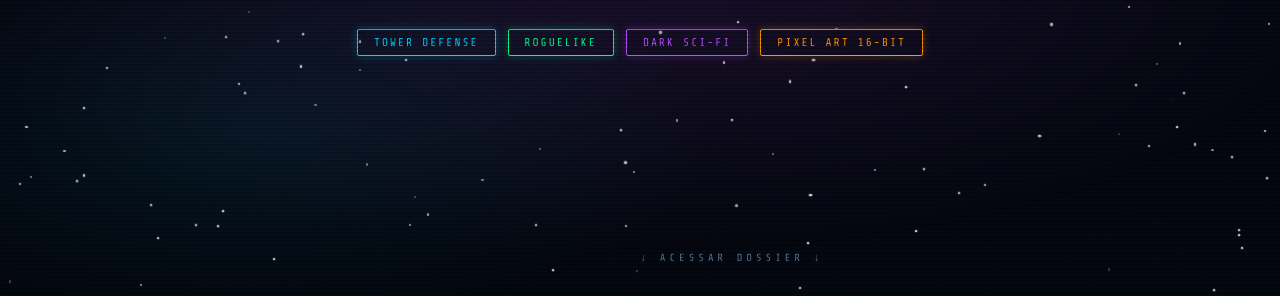
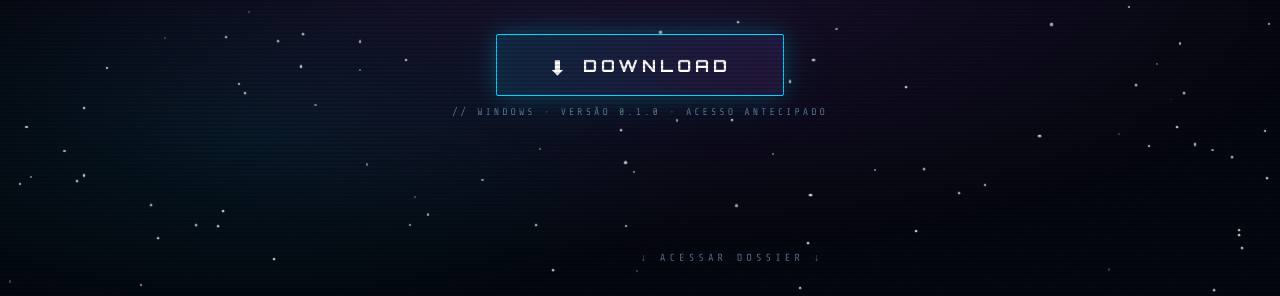
Before and after one commit to gefstudios/gefstudios.github.io, a plain HTML site: page index.html in a window 1280 px wide. Shown: the part 504-800 px from the top of the page. Drawn offline with nearby package versions, Linux system fonts and the light colour scheme.

Commit message:
add download button

```diff
--- a/index.html
+++ b/index.html
@@ -181,6 +181,94 @@
   .badge-purple{ border-color: var(--neon-purple); color: var(--neon-purple); box-shadow: 0 0 8px rgba(184,79,255,0.3); }
   .badge-orange{ border-color: var(--neon-orange); color: var(--neon-orange); box-shadow: 0 0 8px rgba(255,149,0,0.3); }
 
+  /* ── DOWNLOAD BUTTON ── */
+  .download-wrap {
+    margin-top: 40px;
+    opacity: 0;
+    animation: fadeUp 0.8s 1.0s forwards;
+  }
+  .download-btn {
+    position: relative;
+    display: inline-flex;
+    align-items: center;
+    gap: 14px;
+    padding: 18px 52px;
+    background: linear-gradient(135deg, rgba(0,212,255,0.12), rgba(184,79,255,0.12));
+    border: 1px solid var(--neon-blue);
+    color: #fff;
+    font-family: 'Orbitron', monospace;
+    font-size: 1.05rem;
+    font-weight: 700;
+    letter-spacing: 4px;
+    text-transform: uppercase;
+    text-decoration: none;
+    border-radius: 2px;
+    cursor: pointer;
+    overflow: hidden;
+    transition: all 0.3s ease;
+    box-shadow:
+      0 0 20px rgba(0,212,255,0.25),
+      0 0 60px rgba(0,212,255,0.1),
+      inset 0 0 30px rgba(0,212,255,0.05);
+  }
+  .download-btn::before {
+    content: '';
+    position: absolute;
+    inset: 0;
+    background: linear-gradient(135deg, rgba(0,212,255,0.15), rgba(184,79,255,0.15));
+    opacity: 0;
+    transition: opacity 0.3s;
+  }
+  .download-btn::after {
+    content: '';
+    position: absolute;
+    top: 0; left: -100%;
+    width: 60%;
+    height: 100%;
+    background: linear-gradient(90deg, transparent, rgba(255,255,255,0.08), transparent);
+    transition: left 0.5s ease;
+  }
+  .download-btn:hover {
+    border-color: var(--neon-blue);
+    color: #fff;
+    transform: translateY(-3px) scale(1.02);
+    box-shadow:
+      0 0 30px rgba(0,212,255,0.5),
+      0 0 80px rgba(0,212,255,0.2),
+      0 8px 30px rgba(0,0,0,0.4),
+      inset 0 0 40px rgba(0,212,255,0.1);
+  }
+  .download-btn:hover::before { opacity: 1; }
+  .download-btn:hover::after  { left: 140%; }
+  .download-btn:active {
+    transform: translateY(-1px) scale(0.99);
+    box-shadow:
+      0 0 20px rgba(0,212,255,0.4),
+      0 4px 15px rgba(0,0,0,0.4);
+  }
+  .download-icon {
+    font-size: 1.2rem;
+    position: relative;
+    z-index: 1;
+    animation: downloadBounce 2s ease-in-out infinite;
+  }
+  @keyframes downloadBounce {
+    0%,100% { transform: translateY(0); }
+    50%      { transform: translateY(3px); }
+  }
+  .download-btn span {
+    position: relative;
+    z-index: 1;
+  }
+  .download-sub {
+    display: block;
+    margin-top: 10px;
+    font-family: 'Share Tech Mono', monospace;
+    font-size: 0.62rem;
+    color: var(--text-dim);
+    letter-spacing: 3px;
+  }
+
   .scroll-cta {
     position: absolute;
     bottom: 32px;
@@ -191,7 +279,7 @@
     letter-spacing: 4px;
     color: var(--text-dim);
     opacity: 0;
-    animation: fadeUp 0.8s 1.2s forwards, pulse 2s 2s infinite;
+    animation: fadeUp 0.8s 1.4s forwards, pulse 2s 2.4s infinite;
   }
   @keyframes pulse { 0%,100%{opacity:0.4} 50%{opacity:1} }
 
@@ -774,6 +862,15 @@
     <span class="badge badge-orange">Pixel Art 16-Bit</span>
   </div>
 
+  <!-- DOWNLOAD BUTTON -->
+  <div class="download-wrap">
+    <a class="download-btn" href="https://github.com/gweizz/aliens2y28/raw/refs/heads/main/releases/Aliens2Y28_Setup_0.1.0.exe" download>
+      <span class="download-icon">⬇</span>
+      <span>Download</span>
+    </a>
+    <div class="download-sub">// WINDOWS · VERSÃO 0.1.0 · ACESSO ANTECIPADO</div>
+  </div>
+
   <div class="scroll-cta">↓ ACESSAR DOSSIER ↓</div>
 </div>
 
```
